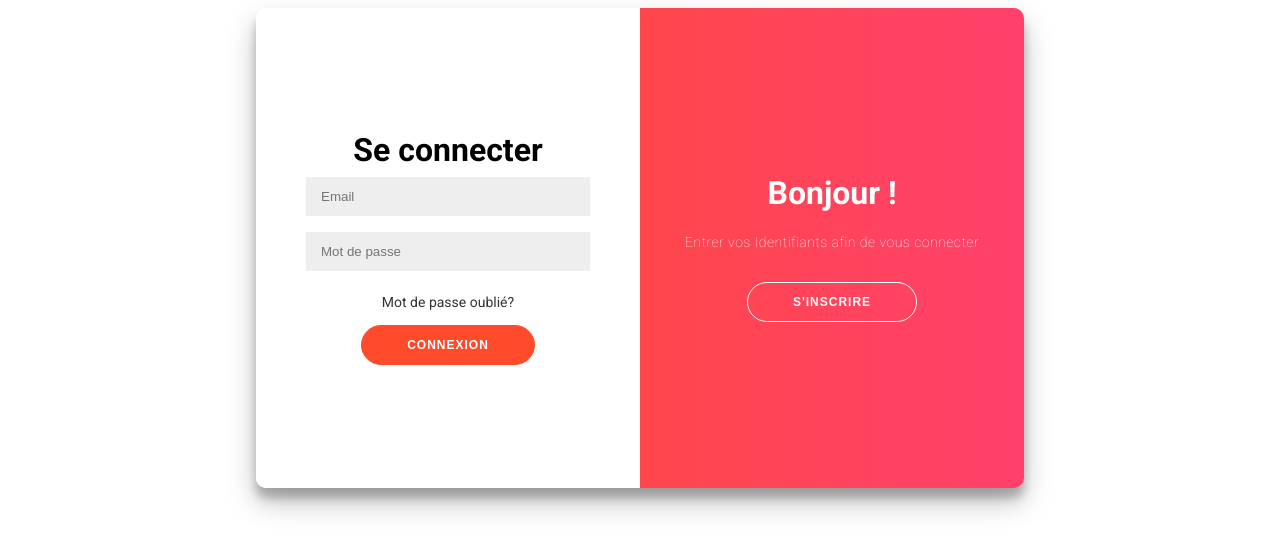
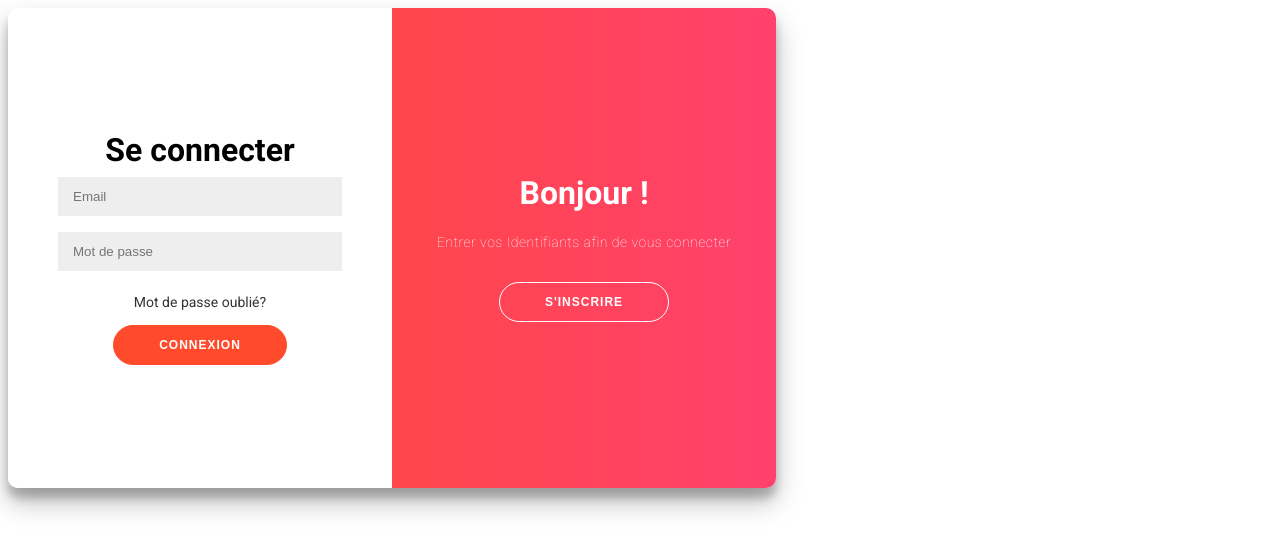
Before and after one commit to Arturmart1/Groupomania_OpenClassRooms, a Vue app in the folder frontend/: page / in a window 1280 px wide. Shown: the top 552 px of the page. Built offline with nearby package versions, Linux system fonts and the light colour scheme.

Commit message:
Remove useless  style

```diff
--- a/frontend/src/App.vue
+++ b/frontend/src/App.vue
@@ -11,23 +11,5 @@
 #app {
   font-family: Roboto, Arial, sans-serif;
   text-align: center;
-  display: flex;
-  flex-direction: column;
-  align-items: center;
-  .header__logo{
-    width: 15rem;
-  }
-}
-#nav {
-  padding: 30px;
-
-  a {
-    font-weight: bold;
-    //color: #2c3e50;
-
-    &.router-link-exact-active {
-      color: #42b983;
-    }
-  }
 }
 </style>
```
